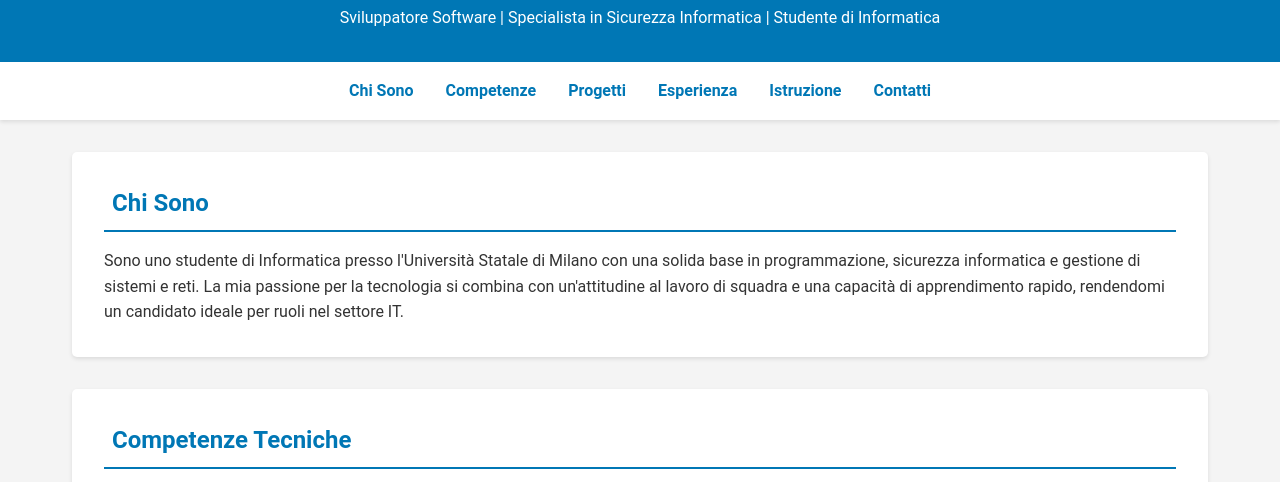
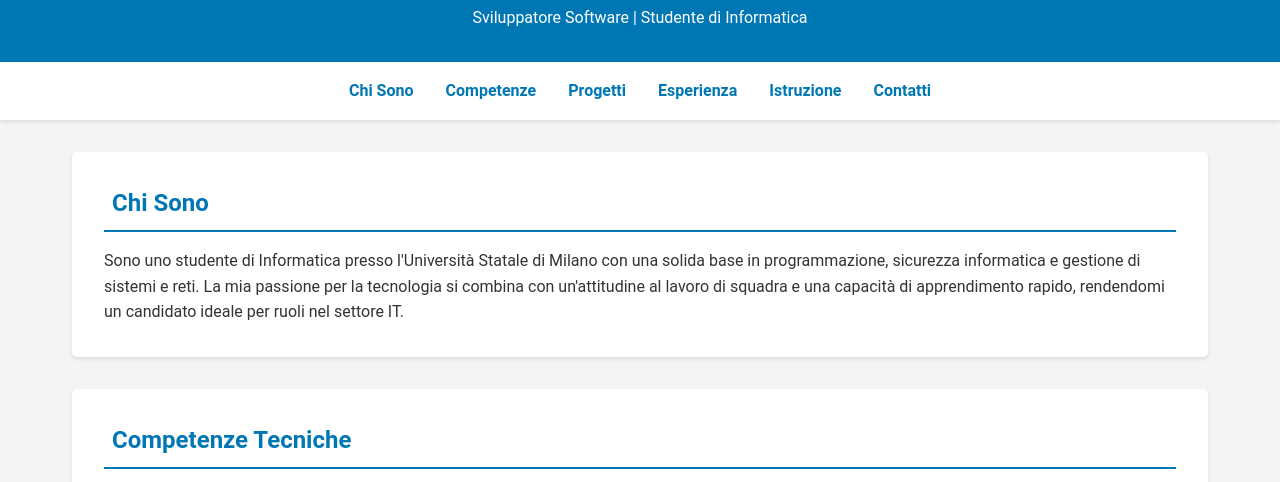
Before and after one commit to marcotoma-profile/marcotoma-profile.github.io, a plain HTML site: page index.html in a window 1280 px wide. Shown: the part 273-755 px from the top of the page. Drawn offline with Linux system fonts and the light colour scheme.

```diff
--- a/index.html
+++ b/index.html
@@ -10,7 +10,7 @@
 <header>
     <img src="immagine_curriculum.JPG" alt="Foto di Marco TOMA" class="profile-photo">
     <h1>Marco TOMA</h1>
-    <p>Sviluppatore Software | Specialista in Sicurezza Informatica | Studente di Informatica</p>
+    <p>Sviluppatore Software | Studente di Informatica</p>
 </header>
 
 <nav>
```
